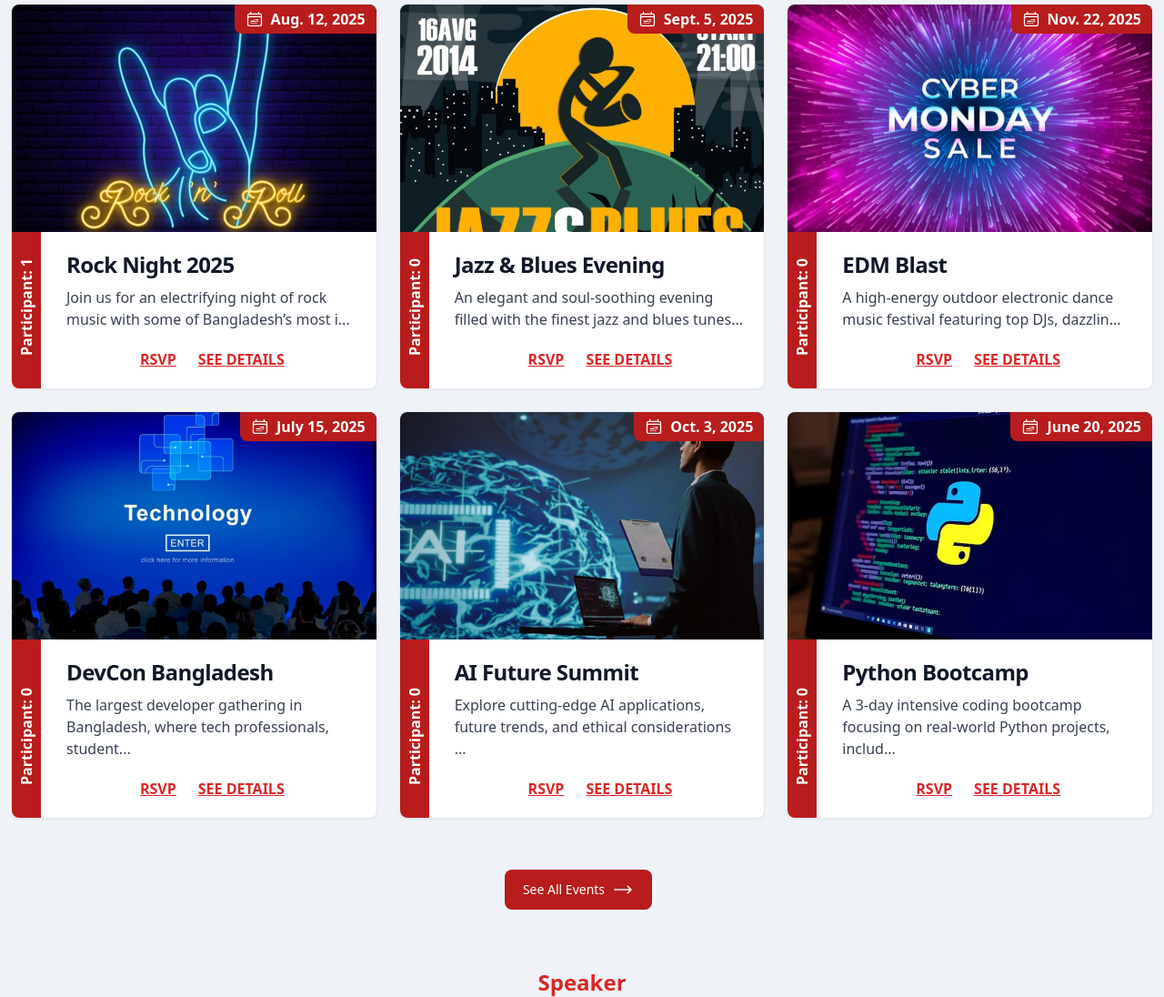
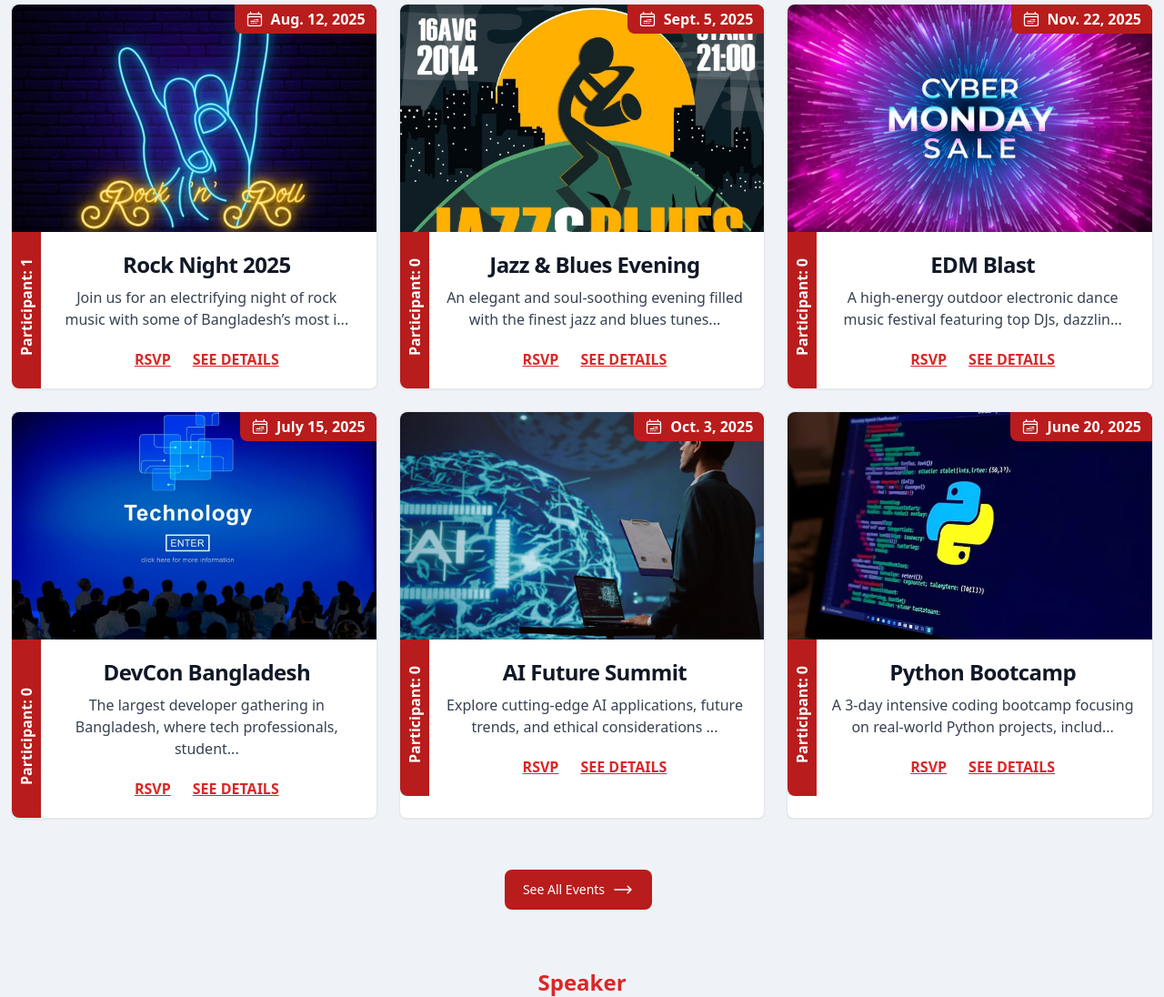
Before and after one commit to rjmahfuztech/event-management, a Django app: page / in a window 1280 px wide. Shown: the part 996-2092 px from the top of the page at 91% size. Run offline with Django 5.2, Linux system fonts and the light colour scheme; data comes from the database, SQL or seed files in the repository; both versions use the stored data as it was after the commit; some libraries are stand-ins or nearby versions.

Commit message:
event card text align centered

```diff
--- a/events/templates/event_info.html
+++ b/events/templates/event_info.html
@@ -61,11 +61,11 @@
                             </p>
                         </div>
                         <div class="p-5 relative overflow-hidden">
-                            <div class="ml-10">
-                                <h5 class="mb-2 text-xl lg:text-2xl font-bold tracking-tight text-gray-900 group-hover:text-red-600 transition-colors duration-300">
+                            <div class="ml-7">
+                                <h5 class="mb-2 text-center text-xl lg:text-2xl font-bold tracking-tight text-gray-900 group-hover:text-red-600 transition-colors duration-300">
                                     {{ event.name }}
                                 </h5>
-                                <p class="mb-3 font-normal text-gray-700 dark:text-gray-400">{{ event.description|slice:"0:80" }}...</p>
+                                <p class="mb-3 font-normal text-center text-gray-700">{{ event.description|slice:"0:80" }}...</p>
                                 <div class="mt-5 flex justify-center items-center gap-6">
                                     {% if user in event.participant.all %}
                                         <a class="underline text-red-950 cursor-not-allowed font-semibold">Already RSVP</a>
--- a/events/templates/event_list.html
+++ b/events/templates/event_list.html
@@ -93,11 +93,11 @@
                 </p>
               </div>
               <div class="p-5 relative overflow-hidden">
-                <div class="ml-10">
-                  <h5 class="mb-2 text-xl lg:text-2xl font-bold tracking-tight text-gray-900 group-hover:text-red-600 transition-colors duration-300">
+                <div class="ml-7">
+                  <h5 class="mb-2 text-xl text-center lg:text-2xl font-bold tracking-tight text-gray-900 group-hover:text-red-600 transition-colors duration-300">
                     {{ event.name }}
                   </h5>
-                  <p class="mb-3 font-normal text-gray-700 dark:text-gray-400">{{ event.description|slice:"0:80" }}...</p>
+                  <p class="mb-3 font-normal text-center text-gray-700">{{ event.description|slice:"0:80" }}...</p>
                   <div class="mt-5 flex justify-center items-center gap-6">
                     {% if user in event.participant.all %}
                       <a class="underline text-red-950 cursor-not-allowed font-semibold">Already RSVP</a>
```
Also changed, not shown: db.sqlite3.
